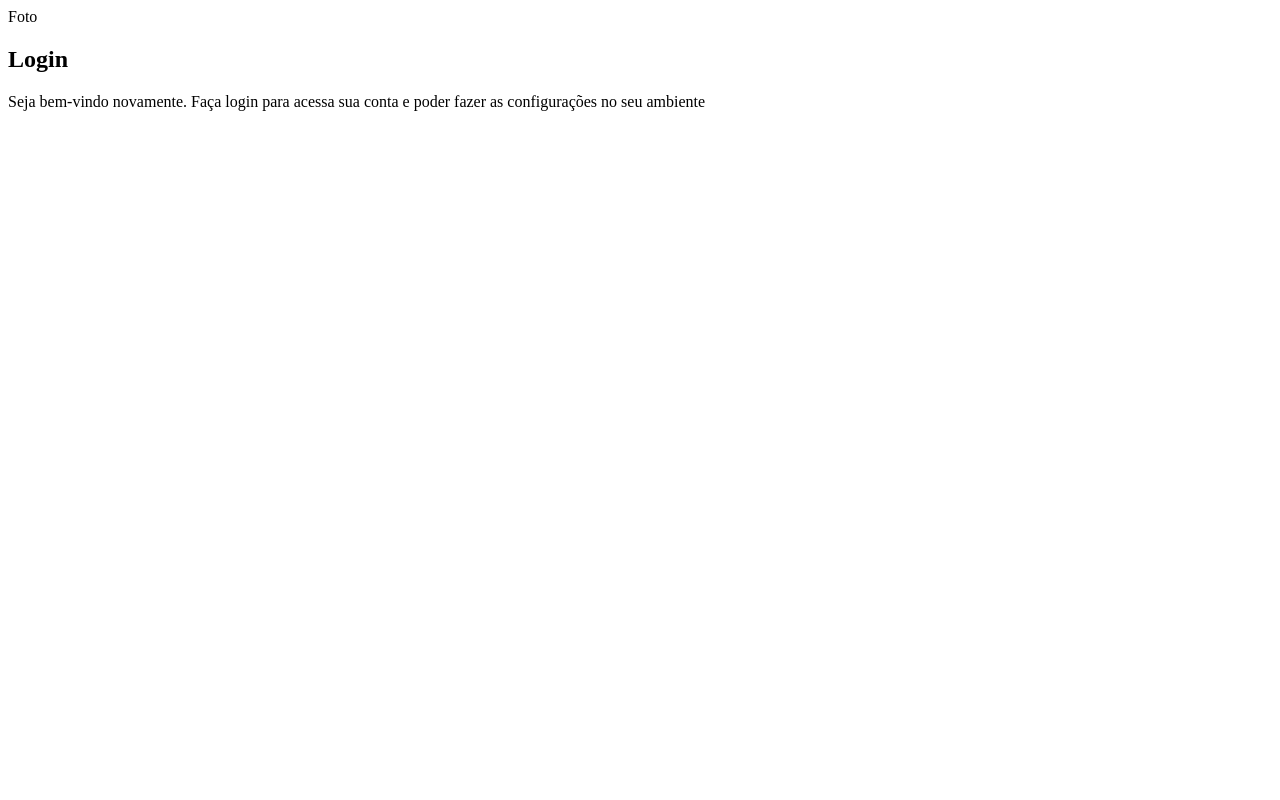
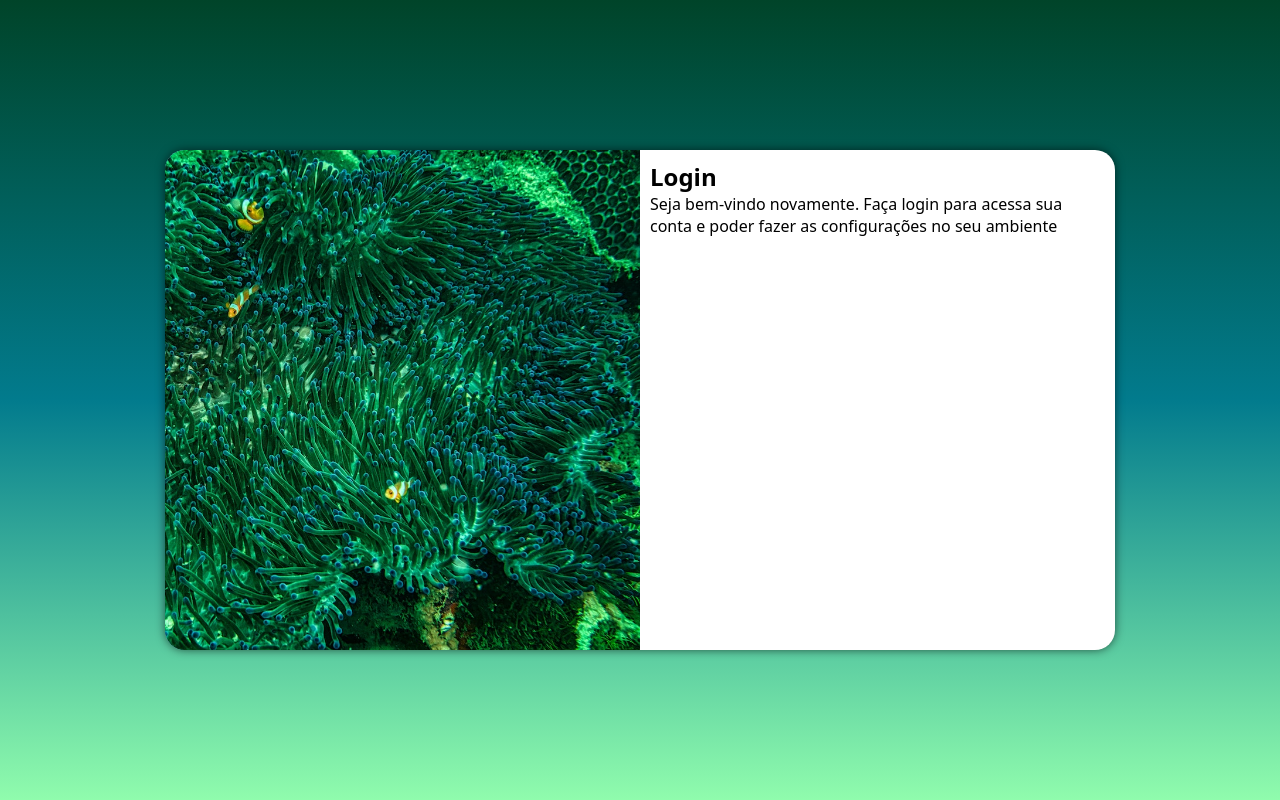
Before and after one commit to Lucamatos/projeto-login, a plain HTML site: page index.html in a window 1280 px wide. Drawn offline with Linux system fonts and the light colour scheme.

Commit message:
media-query para outras telas

```diff
--- /dev/null
+++ b/estilos/media-query.css
@@ -0,0 +1,44 @@
+@charset "UTF-8";
+/* M N m n . , ; : < > */
+
+@media screen and (min-width: 768px) and (max-width: 992px) {
+    body {
+        background-image: linear-gradient(to top, #90FCAD, #027B8D, #004429);
+    }
+
+    section#login {
+        width: 80vw;
+    }
+
+    section#login > div#imagem {
+        float: left;
+        width: 30%;
+        height: 100%;
+    }
+
+    section#login > div#formulario {
+        float: right;
+        width: 70%;
+    }
+}
+
+@media screen and (min-width: 992px) {
+    body {
+        background-image: linear-gradient(to top, #90FCAD, #027B8D, #004429);
+    }
+
+    section#login {
+        width: 950px;
+    }
+
+    section#login > div#imagem {
+        float: left;
+        width: 50%;
+        height: 100%;
+    }
+
+    section#login > div#formulario {
+        float: right;
+        width: 50%;
+    }
+}
--- a/estilos/style.css
+++ b/estilos/style.css
@@ -5,3 +5,52 @@
     Verde: 49a09d
     Lilas: 5f2c82
 */
+
+* {
+    font-family: system-ui, -apple-system, BlinkMacSystemFont, 'Segoe UI', Roboto, Oxygen, Ubuntu, Cantarell, 'Open Sans', 'Helvetica Neue', sans-serif;
+    margin: 0px;
+    padding: 0px;
+    box-sizing: border-box;
+}
+
+body, html {
+    background-color: #027B8D;
+    height: 100vh;
+    width: 100vw;
+}
+
+main {
+    position: relative;
+    height: 100vh;
+    width: 100vw;
+}
+
+section#login {
+    position: absolute;
+    top: 50%;
+    left: 50%;
+    transform: translate(-50%, -50%);
+    overflow: hidden;
+
+    background-color: white;
+    width: 250px;
+    height: 500px;
+    border-radius: 20px;
+    box-shadow: 0px 0px 10px rgba(0, 0, 0, 0.597);
+
+    transition: width .4s, height .4s;
+    transition-timing-function: ease;
+}
+
+section#login > div#imagem {
+    display: block;
+    background: #027B8D url(../imagens/pexels-tom-fisk-4011966.jpg) no-repeat;
+    background-size: cover;
+    background-position: right bottom;
+    height: 200px;
+}
+
+section#login > div#formulario {
+    display: block;
+    padding: 10px;
+}
--- a/index.html
+++ b/index.html
@@ -6,13 +6,14 @@
     <meta name="viewport" content="width=device-width, initial-scale=1.0">
     <title>Login</title>
     <link rel="stylesheet" href="estilos/style.css">
+    <link rel="stylesheet" href="estilos/media-query.css">
 </head>
 <body>
     <!-- M N m n . , ; : -->
     <main>
         <section id="login">
             <div id="imagem">
-                Foto
+                <!--Aqui vai a imagem nas CSS-->
             </div>
             <div id="formulario">
                 <h1>Login</h1>
```
